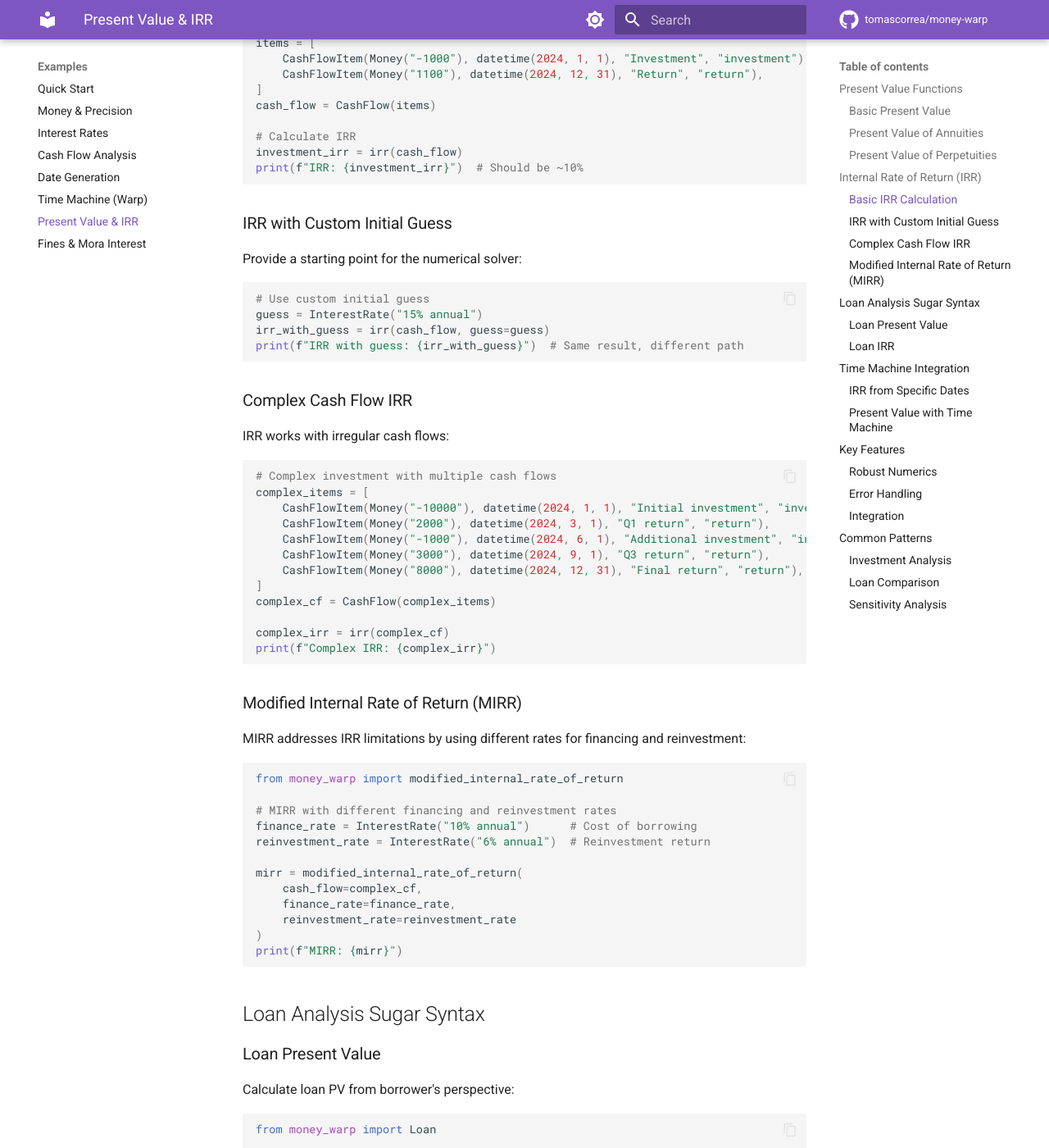
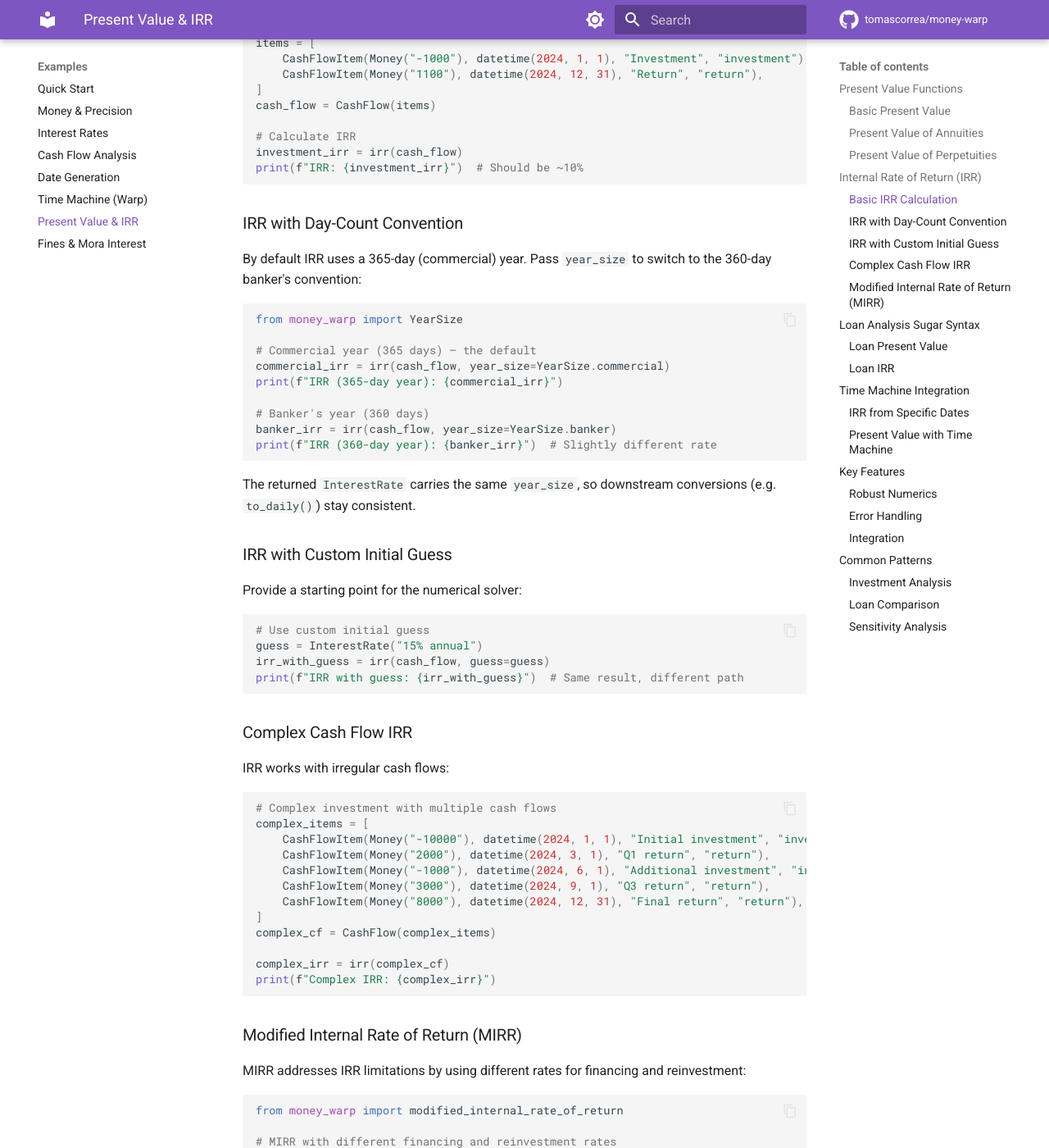
Before and after one commit to tomascorrea/money-warp, an MkDocs documentation site: the page built from docs/examples/present_value_irr.md, in a window 1280 px wide and 1400 px high, scrolled down 1874 px. Shown: the whole window at 82% size. Built offline with MkDocs 1.6.1 and Material for MkDocs 9.7.7, drawn with Linux system fonts in a browser that asks for light colours; comment, search, counter and statistics services are not loaded; some of the changed text lies outside the part shown.

Commit message:
feat: add day-count convention support for IRR and MIRR calculations
- Introduced `YearSize` enum to specify day-count conventions (commercial and banker) in IRR and MIRR functions.
- Updated `internal_rate_of_return` and `modified_internal_rate_of_return` to accept `year_size` parameter, affecting rate calculations.
- Enhanced documentation to explain the impact of day-count conventions on IRR and MIRR.
- Added tests to validate the functionality of both conventions, ensuring correct behavior across different scenarios.

````diff
--- a/docs/examples/present_value_irr.md
+++ b/docs/examples/present_value_irr.md
@@ -92,6 +92,24 @@ investment_irr = irr(cash_flow)
 print(f"IRR: {investment_irr}")  # Should be ~10%
 ```
 
+### IRR with Day-Count Convention
+
+By default IRR uses a 365-day (commercial) year. Pass `year_size` to switch to the 360-day banker's convention:
+
+```python
+from money_warp import YearSize
+
+# Commercial year (365 days) — the default
+commercial_irr = irr(cash_flow, year_size=YearSize.commercial)
+print(f"IRR (365-day year): {commercial_irr}")
+
+# Banker's year (360 days)
+banker_irr = irr(cash_flow, year_size=YearSize.banker)
+print(f"IRR (360-day year): {banker_irr}")  # Slightly different rate
+```
+
+The returned `InterestRate` carries the same `year_size`, so downstream conversions (e.g. `to_daily()`) stay consistent.
+
 ### IRR with Custom Initial Guess
 
 Provide a starting point for the numerical solver:
@@ -139,6 +157,15 @@ mirr = modified_internal_rate_of_return(
     reinvestment_rate=reinvestment_rate
 )
 print(f"MIRR: {mirr}")
+
+# MIRR also accepts year_size for day-count convention
+mirr_banker = modified_internal_rate_of_return(
+    cash_flow=complex_cf,
+    finance_rate=finance_rate,
+    reinvestment_rate=reinvestment_rate,
+    year_size=YearSize.banker
+)
+print(f"MIRR (360-day year): {mirr_banker}")
 ```
 
 ## Loan Analysis Sugar Syntax
@@ -169,7 +196,7 @@ print(f"PV at 8%: {pv_market_rate}")  # Negative from borrower's perspective
 
 ### Loan IRR
 
-Calculate loan's effective rate:
+Calculate loan's effective rate. The loan automatically passes its own `year_size` to the IRR calculation, so loans created with `YearSize.banker` compute IRR using a 360-day year:
 
 ```python
 # Loan IRR (should equal the loan's interest rate)
@@ -179,6 +206,16 @@ print(f"Loan IRR: {loan_irr}")  # Should be ~5%
 # IRR with custom guess
 loan_irr_guess = loan.irr(guess=InterestRate("3% annual"))
 print(f"Loan IRR with guess: {loan_irr_guess}")  # Same result
+
+# Loan with banker's year — IRR automatically uses 360-day convention
+banker_loan = Loan(
+    principal=Money("10000"),
+    interest_rate=InterestRate("5% annual", year_size=YearSize.banker),
+    due_dates=[datetime(2024, 6, 1), datetime(2024, 12, 1)],
+    disbursement_date=datetime(2024, 1, 1)
+)
+banker_loan_irr = banker_loan.irr()
+print(f"Banker Loan IRR: {banker_loan_irr}")  # Uses 360-day year
 ```
 
 ## Time Machine Integration
@@ -221,6 +258,7 @@ print(f"PV as of Feb 1: {past_pv}")
 - **Automatic bracketing**: Finds sign changes in NPV function automatically
 - **Fallback methods**: Uses `fsolve` if bracketing fails
 - **High precision**: Maintains decimal precision throughout
+- **Day-count conventions**: `YearSize.commercial` (365) or `YearSize.banker` (360) for IRR and MIRR
 
 ### Error Handling
 - **Clear messages**: Descriptive error messages for common issues
````
Also changed, not shown: README.md (+9 -3 lines), docs/index.md (+2 -1 lines), knowledge/tvm.md (+9 -5 lines), 3 other files.
